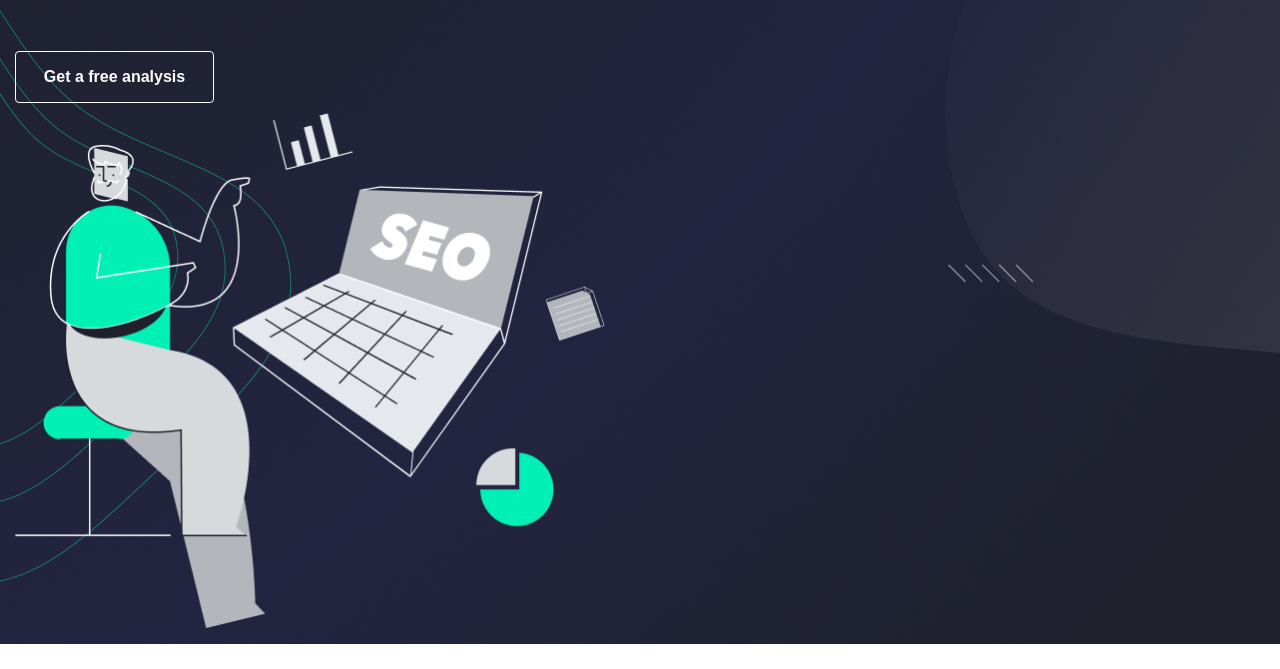
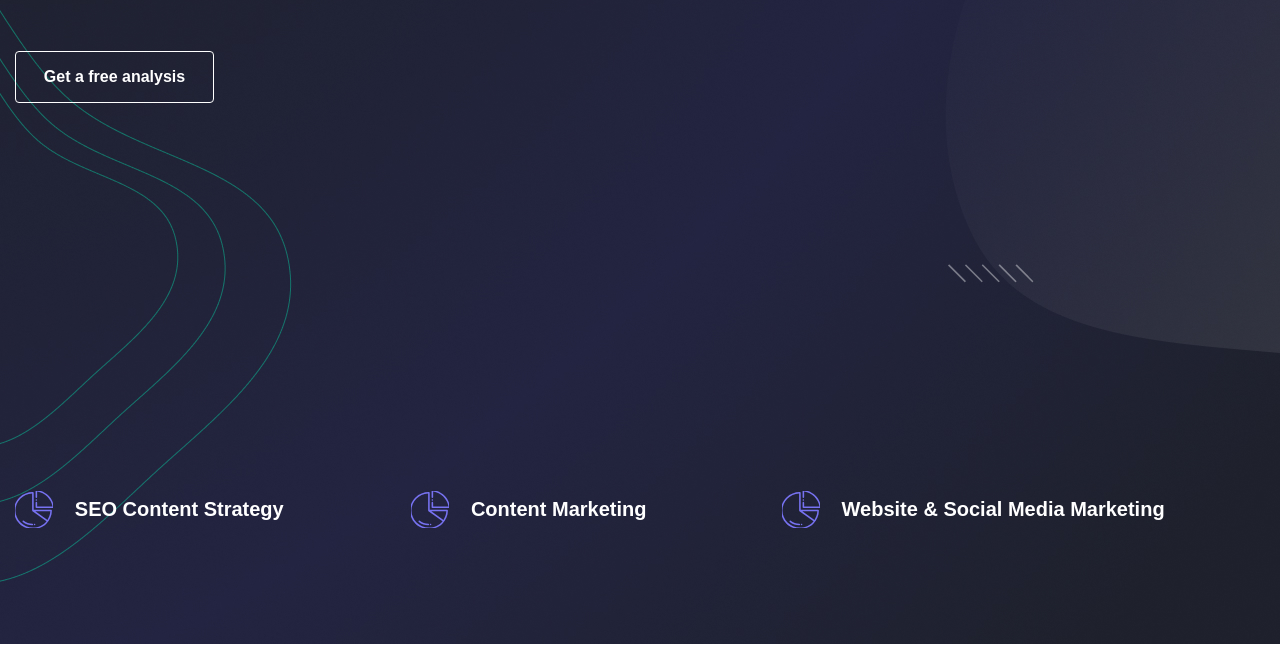
Before and after one commit to sedep040508/create, a plain HTML site: page index.html in a window 1280 px wide. Shown: the part 436-1105 px from the top of the page. After the commit the page ends 1080 px from the top, so only its background shows below. Drawn offline with Linux system fonts and the light colour scheme; files whose address does not match are found by name.

Commit message:
added class features

```diff
--- a/index.html
+++ b/index.html
@@ -37,13 +37,28 @@
                 <div class="header_btn flex">
                     <button class="btn black">Get a free analysis</button>
                 </div>
-                <div class="header_img"><img src="img/header_img.png" alt=""></div>
+                <!-- <div class="header_img"><img src="img/header_img.png" alt=""></div> -->
             </div>
-            <div class="header_button flex">
-                <div class="icon_box"></div>
+            <div class="header_buttom">
+                <div class="features">
+                    <div class="icon_box"></div>
+                    <div class="icon_tit">SEO Content Strategy</div>
+                    <div class="driver"></div>
+                </div>
+                <div class="features">
+                    <div class="icon_box"></div>
+                    <div class="icon_tit">Content Marketing</div>
+                    <div class="driver"></div>
+                </div>
+                <div class="features">
+                    <div class="icon_box"></div>
+                    <div class="icon_tit">Website & Social Media Marketing</div>
+                    <div class="driver"></div>
+                </div>
             </div>
         </div>
     </header>
+
 </body>
 
 </html>
--- a/style.css
+++ b/style.css
@@ -134,6 +134,7 @@ section {
     -ms-transition: 0.3s;
     -o-transition: 0.3s;
 }
+
 .btn:hover {
     background: inherit;
     border: 1px solid #fff;
@@ -152,17 +153,21 @@ section {
     flex-wrap: wrap;
     justify-content: space-between;
 }
-.header_top{
+
+.header_top {
     padding-top: 20px;
     margin-bottom: 200px;
 }
+
 header {
     background: url(img/background.jpg);
     height: 1080px;
 }
-.header_left{
+
+.header_left {
     gap: 60px;
 }
+
 .logo {
     width: 130px;
     height: 22px;
@@ -177,10 +182,15 @@ a {
     text-align: left;
 }
 
+.header_center {
+    margin-bottom: 388px;
+}
+
 .menu {
     gap: 40px;
 }
-.header_tit{
+
+.header_tit {
     /* display/1 */
     font-size: 72px;
     font-weight: 900;
@@ -196,21 +206,26 @@ color: #fff;
     max-width: 810px;
     margin-bottom: 60px;
 }
-.purple{
+
+.purple {
     color: rgb(119, 114, 241);
 }
-.black{
+
+.black {
     transition: 0.3s;
     box-sizing: border-box;
-    /*white*/background: inherit;
+    /*white*/
+    background: inherit;
     border: 1px solid rgb(255, 255, 255);
     border-radius: 4px;
 }
-.black:hover{
+
+.black:hover {
     background: rgb(119, 114, 241);
     border: 1px solid #000;
 }
-.play{
+
+.play {
     width: 84px;
     height: 84px;
     /* primary */
@@ -219,16 +234,51 @@ opacity: 0.12;
     border-radius: 50%;
 
 }
-.header_img{
+
+.header_img {
     max-width: 590px;
     height: 526px;
 }
-.header_button{
+
+.header_button {
     max-width: 1231px;
     height: 40px;
     flex-direction: row;
 }
-.icon_box{
-    width: 256px;
-    height: 40px;
+
+.icon_box {
+    width: 37.81px;
+    height: 37.81px;
+    background: url(img/icon1.svg) center no-repeat;
 }
+
+.features {
+    flex-direction: row;
+    flex-wrap: wrap;
+    gap: 22px;
+    display: flex;
+}
+
+.icon_tit {
+    justify-content: center;
+    align-items: center;
+    display: flex;
+    /* lead/bold */
+    color: rgb(255, 255, 255);
+    font-size: 20px;
+    font-weight: 700;
+}
+
+.driver {
+    width: 40px;
+    height: 0;
+    order: 1;
+    flex-grow: 0;
+    margin: 0px 94px;
+    transform: rotate(90.00deg);
+    opacity: 0.4;
+}
+
+.header_buttom {
+    display: flex;
+}
```
Also changed, not shown: img/icon1.svg (renamed from img/ic-chart.svg), img/icon2.svg (added), img/icon3.svg (added). Lines whose indentation alone changed are shown as unchanged.
